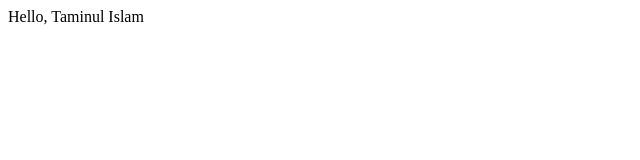
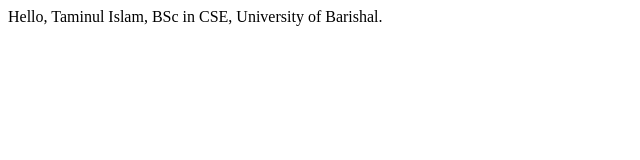
Before and after one commit to taminulislam27/hello, a plain HTML site: page index.html in a window 1280 px wide. Shown: the whole page, without its empty margins (0-640 px from the left). Drawn offline with Linux system fonts and the light colour scheme.

Commit message:
changed some codes on index file

```diff
--- a/index.html
+++ b/index.html
@@ -6,6 +6,6 @@
     <title>Document</title>
 </head>
 <body>
-    Hello, Taminul Islam
+    Hello, Taminul Islam, BSc in CSE, University of Barishal.
 </body>
 </html>
```
